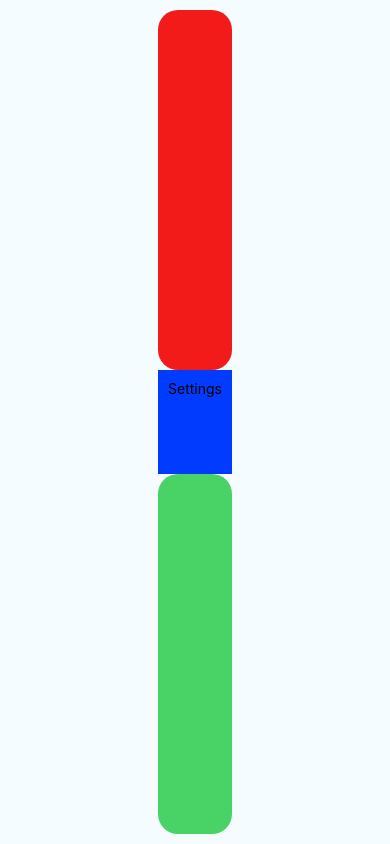
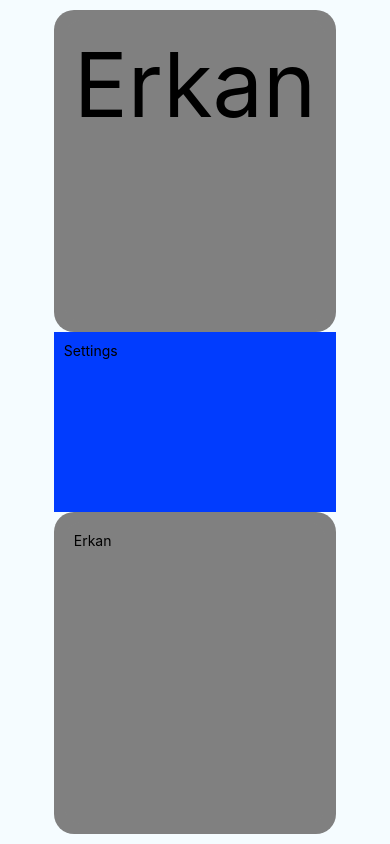
Before and after one commit to Erkanerkisi/ChessClock, a React Native app: screen / in a window 390 px wide. Built offline with nearby package versions, Linux system fonts and the light colour scheme.

Commit message:
still adjusting and adding style stuff

```diff
--- a/app/main.js
+++ b/app/main.js
@@ -1,18 +1,26 @@
-import React, {Component} from 'react';
-import {StyleSheet, Text, View,Button} from 'react-native';
+import React, { Component } from 'react';
+import { StyleSheet, Text, View, Button } from 'react-native';
 
-export default class main extends Component{
-    render(){
+export default class main extends Component {
+    render() {
         return (
             <View style={{flex: 1, padding: 10}}>
+                <View style={[{ flex: 1, backgroundColor: '#808080', borderRadius: 20 }]}>
                     <View style={styles.text}>
-                    <Text></Text>
+                        <Text style={{fontSize: 90}}>Erkan</Text>
                     </View>
+                </View>
+
                 <View style={styles.settings}>
                     <Text>Settings</Text>
                 </View>
-              <View style={styles.text2}>
-                    <Text></Text>
+
+
+
+                <View style={[{ flex: 1, backgroundColor: '#808080', borderRadius: 20 }]}>
+                    <View style={styles.text}>
+                        <Text>Erkan</Text>
+                    </View>
                 </View>
             </View>
         );
@@ -22,22 +30,24 @@ export default class main extends Component{
 
 const styles = StyleSheet.create({
     container: {
-    flex: 1,
-    justifyContent: 'center',
-    alignItems: 'center',
-    backgroundColor: '#F31A1A',
+        padding: 0,
+        margin: 0,
+        display: 'flex'
     },
     text: {
         flex: 2,
-    backgroundColor: '#F31A1A',
+        backgroundColor: '#808080',
         borderRadius: 20,
-    padding: 10
+        padding: 10,
+        margin: 10,
+
     },
     text2: {
         flex: 2,
         backgroundColor: '#49D265',
+        padding: 10,
         borderRadius: 20,
-    padding: 10
+        margin: 10
     },
     settings: {
         flex: 0.5,
```
Lines whose indentation alone changed are shown as unchanged.
